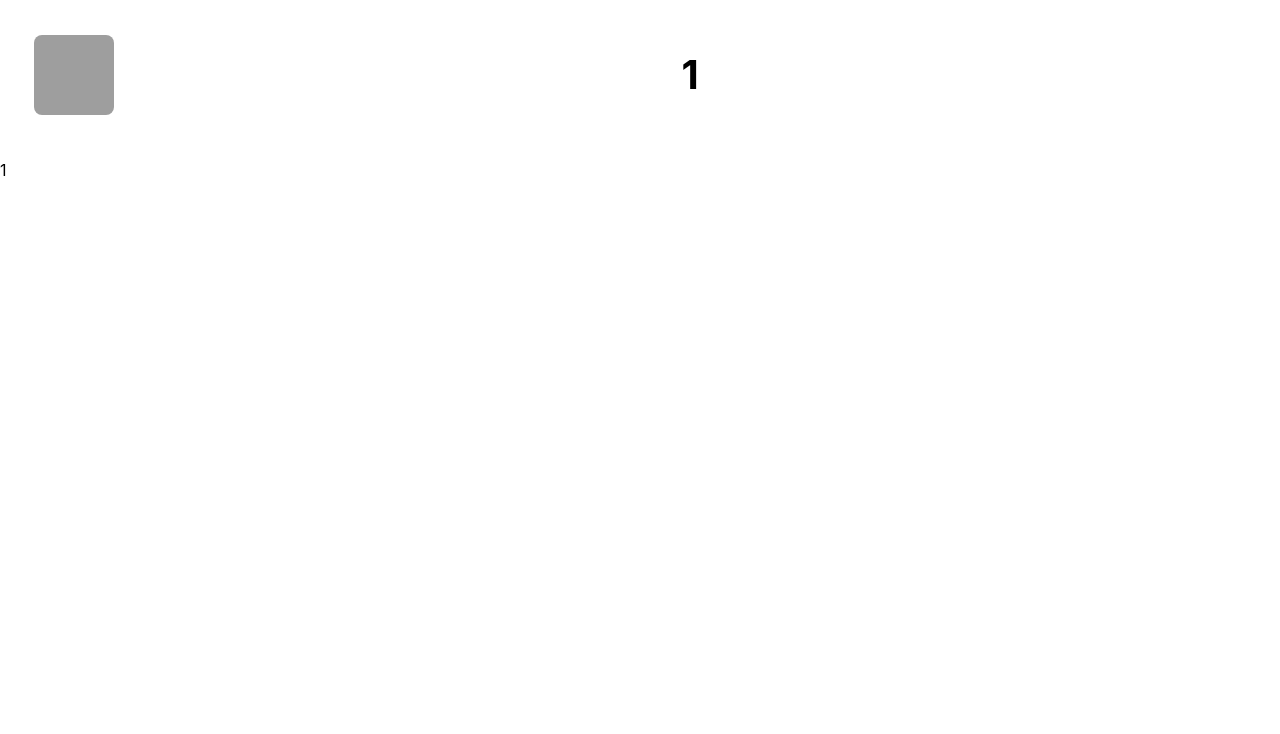
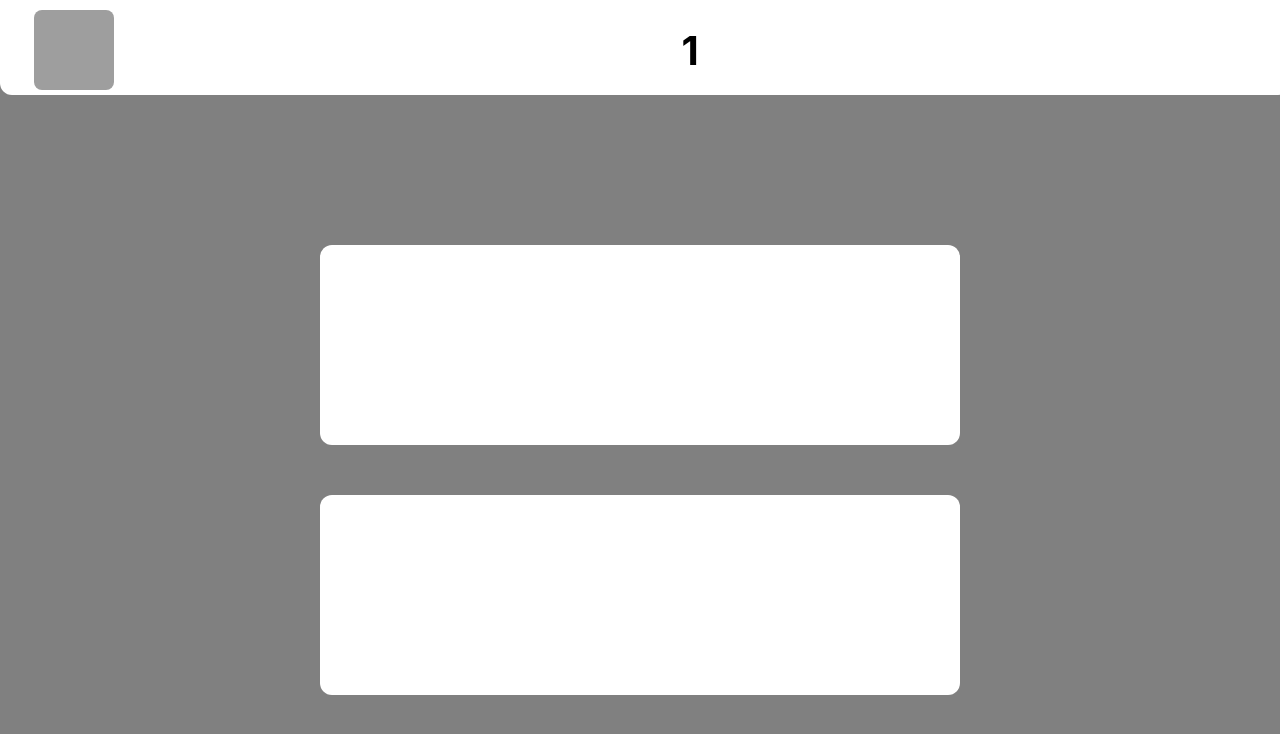
Before and after one commit to Augustocastilho/frontend, a React (Create React App) app: page /ic/1 in a window 1280 px wide. Shown: the top 734 px of the page. Built offline with nearby package versions, Linux system fonts and the light colour scheme; grey boxes are pictures that could not be loaded.

Commit message:
feat: create processos box

```diff
--- a/src/pages/Ics.js
+++ b/src/pages/Ics.js
@@ -1,17 +1,40 @@
 import { useParams } from "react-router-dom";
 import { styled } from "styled-components";
-import { Header } from "./Initial";
+import { Header, Container } from "./Initial";
 
 export default function IcsPage() {
     const { name } = useParams();
 
     return(
         <>
+        <Container>
             <Header>
                 <img src="https://encrypted-tbn0.gstatic.com/images?q=tbn:ANd9GcSjNqOha3Ey3GYDg_syjCBX7aaioDhReiGzLLy5CpTfsIXpyM5wkfpe9FT-PdU2_4fpih0&usqp=CAU" />
                 <p>{name.toUpperCase()}</p>
             </Header>
-            <p>{name}</p>
+
+            <Processos>
+                <Box></Box>
+                <Box></Box>
+            </Processos>
+        </Container>
         </>
     )
 }
+
+const Processos = styled.div`
+    width: 100%;
+    height: 100%;
+    display: flex;
+    align-items: center;
+    margin-top: 150px;
+    flex-direction: column;
+
+`
+const Box = styled.div`
+    width: 50%;
+    height: 200px;
+    background-color: white;
+    border-radius: 12px;
+    margin-bottom: 50px;
+`
--- a/src/pages/Initial.js
+++ b/src/pages/Initial.js
@@ -58,7 +58,7 @@ export default function InitialScreen() {
     )
 }
 
-const Container = styled.div`
+export const Container = styled.div`
     width: 100%;
     height: 100%;
     position: fixed;
```
